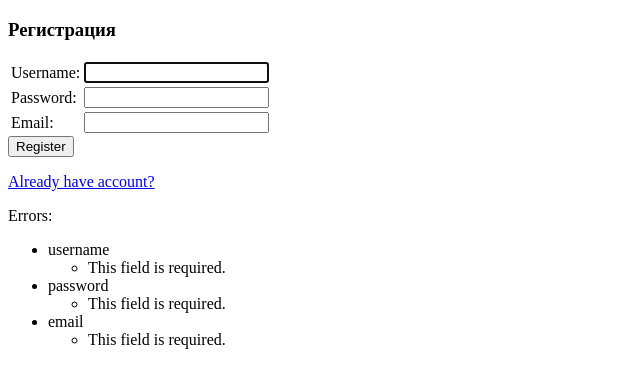
After one commit to Danilado/smart-votings, a Django app: page /auth/register in a window 1280 px wide. The commit adds this page. Shown: the top 388 px of the page, without its empty margins (0-640 px from the left). Run offline with Django 4.2, Linux system fonts and the light colour scheme.

Commit message:
Added registration page.

```diff
--- a/simple_votings/simple_votings/urls.py
+++ b/simple_votings/simple_votings/urls.py
@@ -19,7 +19,7 @@ from django.urls import path, include
 from user_profile.views import *
 
 urlpatterns = [
-    path("auth/", include('django.contrib.auth.urls')),
-    path("accounts/profile", get_user_profile),
-    path('admin/', admin.site.urls)
+    path("admin/", admin.site.urls),
+    path("auth/", include('user_profile.urls')),
+    path("accounts/profile", get_user_profile_page),
 ]
--- a/simple_votings/templates/registration/login.html
+++ b/simple_votings/templates/registration/login.html
@@ -1,6 +1,7 @@
 {% extends "../base.html" %}
 
 {% block content %}
+<h3>Авторизация</h3>
 
 {% if form.errors %}
   <p>Your username and password didn't match. Please try again.</p>
@@ -34,7 +35,6 @@
 <input type="hidden" name="next" value="{{ next }}" />
 </form>
 
-{# Assumes you setup the password_reset view in your URLconf #}
-<p><a href="{% url 'password_reset' %}">Lost password?</a></p>
+<p><a href="/auth/register">Not with us?</a></p>
 
 {% endblock %}
--- /dev/null
+++ b/simple_votings/templates/registration/register.html
@@ -0,0 +1,36 @@
+{% extends "../base.html" %}
+
+{% block content %}
+
+<h3>Регистрация</h3>
+
+<form method="post" action="/auth/register">
+{% csrf_token %}
+<table>
+
+<tr>
+  <td>{{ form.username.label_tag }}</td>
+  <td>{{ form.username }}</td>
+</tr>
+
+<tr>
+  <td>{{ form.password.label_tag }}</td>
+  <td>{{ form.password }}</td>
+</tr>
+
+<tr>
+  <td>{{ form.email.label_tag }}</td>
+  <td>{{ form.email }}</td>
+</tr>
+</table>
+
+<input type="submit" value="Register" />
+</form>
+
+{# Assumes you setup the password_reset view in your URLconf #}
+<p><a href="/auth/login">Already have account?</a></p>
+
+<p>Errors: </p>
+<p>{{ form.errors }}</p>
+
+{% endblock %}
--- /dev/null
+++ b/simple_votings/user_profile/urls.py
@@ -0,0 +1,8 @@
+from django.urls import path, include
+
+from user_profile.views import register_user
+
+urlpatterns = [
+    path("", include('django.contrib.auth.urls')),
+    path("register", register_user)
+]
--- a/simple_votings/user_profile/views.py
+++ b/simple_votings/user_profile/views.py
@@ -1,15 +1,18 @@
-from typing import Union
+from typing import Optional
 
 from django.contrib.auth.decorators import login_required
-from django.contrib.auth.models import AnonymousUser, User, AbstractUser
-from django.http import HttpRequest, Http404
+from django.contrib.auth.forms import UsernameField
+from django.contrib.auth.models import AbstractUser, User
+from django.forms import CharField, EmailInput, TextInput, PasswordInput, forms
+from django.http import HttpRequest, HttpResponseRedirect, QueryDict
 from django.shortcuts import render
+from django.utils.translation import gettext
 
 
 @login_required
-def get_user_profile(request: HttpRequest):
+def get_user_profile_page(request: HttpRequest):
     # noinspection PyTypeHints
-    request.user: Union[User, AbstractUser]
+    request.user: AbstractUser
     assert request.user.is_authenticated
 
     print(request.user)
@@ -17,5 +20,52 @@ def get_user_profile(request: HttpRequest):
     return render(request, "accounts/profile.html")
 
 
-def register_page(request: HttpRequest):
-    pass
+class RegistrationForm(forms.Form):
+    username = UsernameField(widget=TextInput(attrs={'autofocus': True}))
+    password = CharField(
+        label=gettext("Password"),
+        strip=False,
+        widget=PasswordInput(attrs={'autocomplete': 'current-password'}),
+    )
+    email = CharField(
+        label=gettext("Email"),
+        widget=EmailInput(),
+    )
+    error_messages = {
+        'already_exists': gettext(
+            "The user with that login already exists."
+        ),
+    }
+
+    def is_valid(self):
+        result = super().is_valid()
+        username = self.cleaned_data.get('username')
+        password = self.cleaned_data.get('password')
+        email = self.cleaned_data.get('email')
+        if User.objects.filter(username=username).first():
+            self.add_error(
+                "username",
+                self.error_messages['already_exists']
+            )
+        return result and username is not None and username and password is not None and email is not None and \
+            password and email
+
+    def __init__(self, data: QueryDict, *args, **kwargs):
+        super().__init__(data, *args, **kwargs)
+        self.data = data
+
+
+def register_user(request: HttpRequest):
+    context = dict(
+        form=RegistrationForm(request.POST)
+    )
+    if len(request.POST) > 3:
+        if context['form'].is_valid() and not context['form'].errors:
+            new_user: Optional[AbstractUser] = User.objects.create_user(
+                context['form'].cleaned_data.get('username'),
+                context['form'].cleaned_data.get('email'),
+                context['form'].cleaned_data.get('password'))
+            new_user.save()
+            return HttpResponseRedirect('/auth/login')
+    register_page_render = render(request, "registration/register.html", context=context)
+    return register_page_render
```
